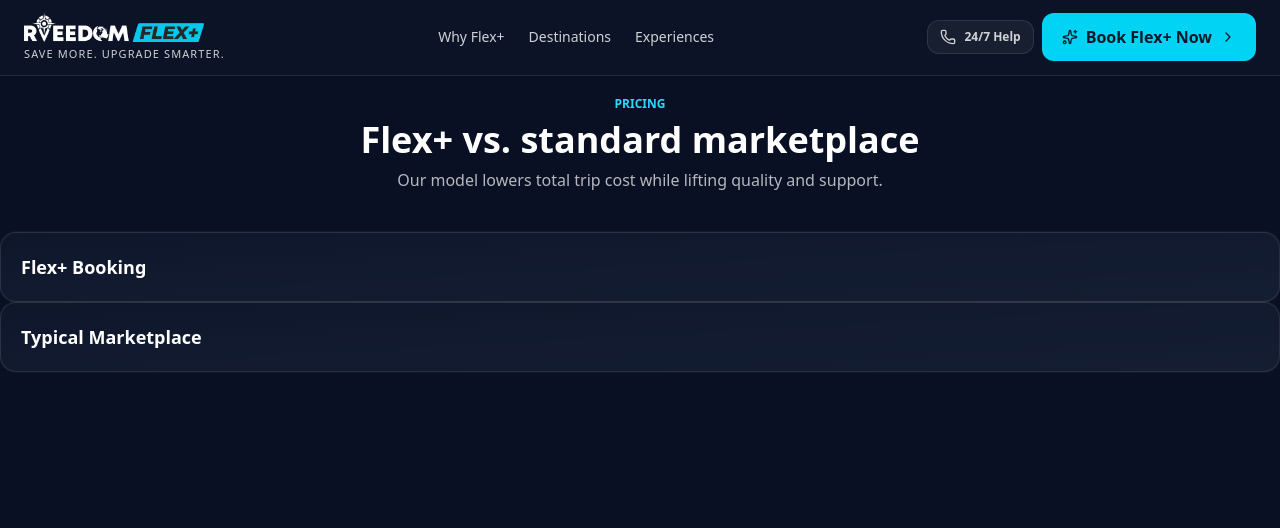
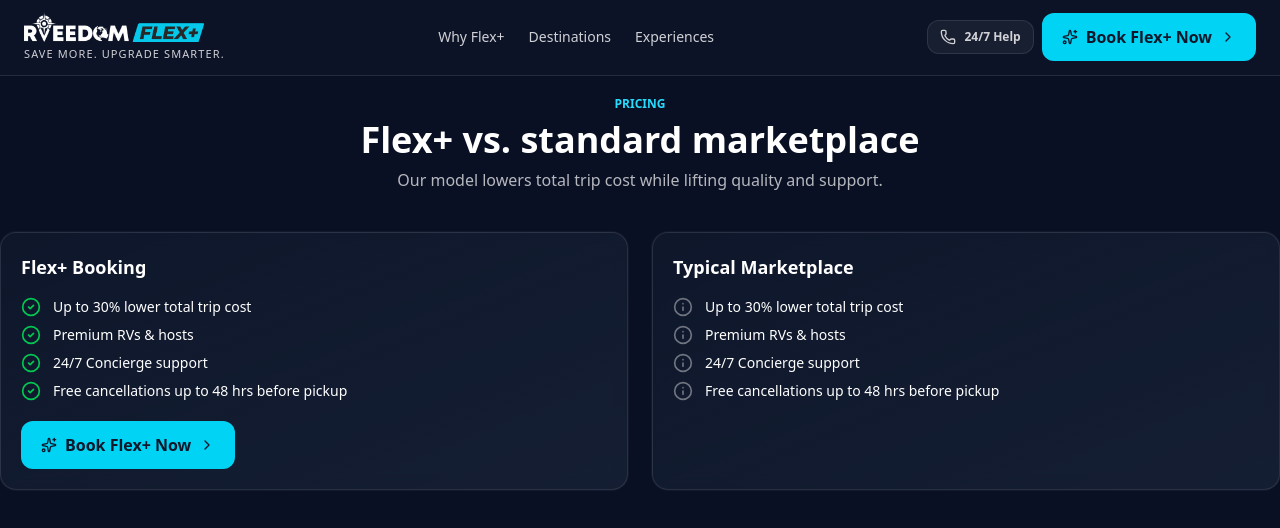
Before and after one commit to RV-proj/rv-frontEnd, a Next.js app: page / in a window 1280 px wide. Shown: the top 528 px of the page. Built offline with nearby package versions, Linux system fonts and the light colour scheme.

Commit message:
updated pricing card

```diff
--- a/app/_components/landing/Pricing.js
+++ b/app/_components/landing/Pricing.js
@@ -1,15 +1,54 @@
-import Card from "@/_ui/Card";
+import BookFlexButton from "@/_ui/BookFlexButton";
+import Card from "@/_ui/PricingCard";
 import { CircleCheck } from "lucide-react";
+import { Info } from "lucide-react";
 
 const Pricing = () => {
   const cardData = [
     {
       id: 1,
       title: "Flex+ Booking",
+      list_items: [
+        {
+          icon: <CircleCheck className="w-5 h-5 text-green-500" />,
+          text: "Up to 30% lower total trip cost",
+        },
+        {
+          icon: <CircleCheck className="w-5 h-5 text-green-500" />,
+          text: "Premium RVs & hosts",
+        },
+        {
+          icon: <CircleCheck className="w-5 h-5 text-green-500" />,
+          text: "24/7 Concierge support",
+        },
+        {
+          icon: <CircleCheck className="w-5 h-5 text-green-500" />,
+          text: "Free cancellations up to 48 hrs before pickup",
+        },
+      ],
+      action: <BookFlexButton />,
     },
     {
       id: 2,
       title: "Typical Marketplace",
+      list_items: [
+        {
+          icon: <Info className="w-5 h-5 text-white/40" />,
+          text: "Up to 30% lower total trip cost",
+        },
+        {
+          icon: <Info className="w-5 h-5 text-white/40" />,
+          text: "Premium RVs & hosts",
+        },
+        {
+          icon: <Info className="w-5 h-5 text-white/40" />,
+          text: "24/7 Concierge support",
+        },
+        {
+          icon: <Info className="w-5 h-5 text-white/40" />,
+          text: "Free cancellations up to 48 hrs before pickup",
+        },
+      ],
     },
   ];
   return (
@@ -28,7 +67,7 @@ const Pricing = () => {
       </div>
 
       {/* REVIEW  card */}
-      <div className="mt-10">
+      <div className="mt-10 grid grid-cols-1 md:grid-cols-2 gap-6">
         {cardData.map((card) => (
           <Card key={card.id} {...card} />
         ))}
--- a/app/_ui/Card.js
+++ /dev/null
@@ -1,10 +0,0 @@
-const Card = ({ title, list_items, icons }) => {
-  return (
-    <div className="rounded-2xl border border-white/10 bg-linear-to-br from-slate-900 to-slate-800/60 p-5 shadow-[0_0_0_1px_rgba(255,255,255,0.04)] backdrop-blur ">
-      {/* Card content goes here */}
-      {title && <h2 className="text-lg font-bold text-white">{title}</h2>}
-    </div>
-  );
-};
-
-export default Card;
--- /dev/null
+++ b/app/_ui/PricingCard.js
@@ -0,0 +1,23 @@
+const Card = ({ title, list_items, action }) => {
+  return (
+    <div className="rounded-2xl border border-white/10 bg-linear-to-br from-slate-900 to-slate-800/60 p-5 shadow-[0_0_0_1px_rgba(255,255,255,0.04)] backdrop-blur ">
+      {/* Card content goes here */}
+      {title && <h2 className="text-lg font-bold text-white">{title}</h2>}
+      {/* list item */}
+      {list_items && (
+        <ul className="mt-4 space-y-2">
+          {list_items.map((item, index) => (
+            <li key={index} className="flex items-center gap-3 text-sm">
+              {item.icon}
+              <span className="text-white text-sm">{item.text}</span>
+            </li>
+          ))}
+        </ul>
+      )}
+      {/* action */}
+      {action && <div className="mt-5">{action}</div>}
+    </div>
+  );
+};
+
+export default Card;
```
